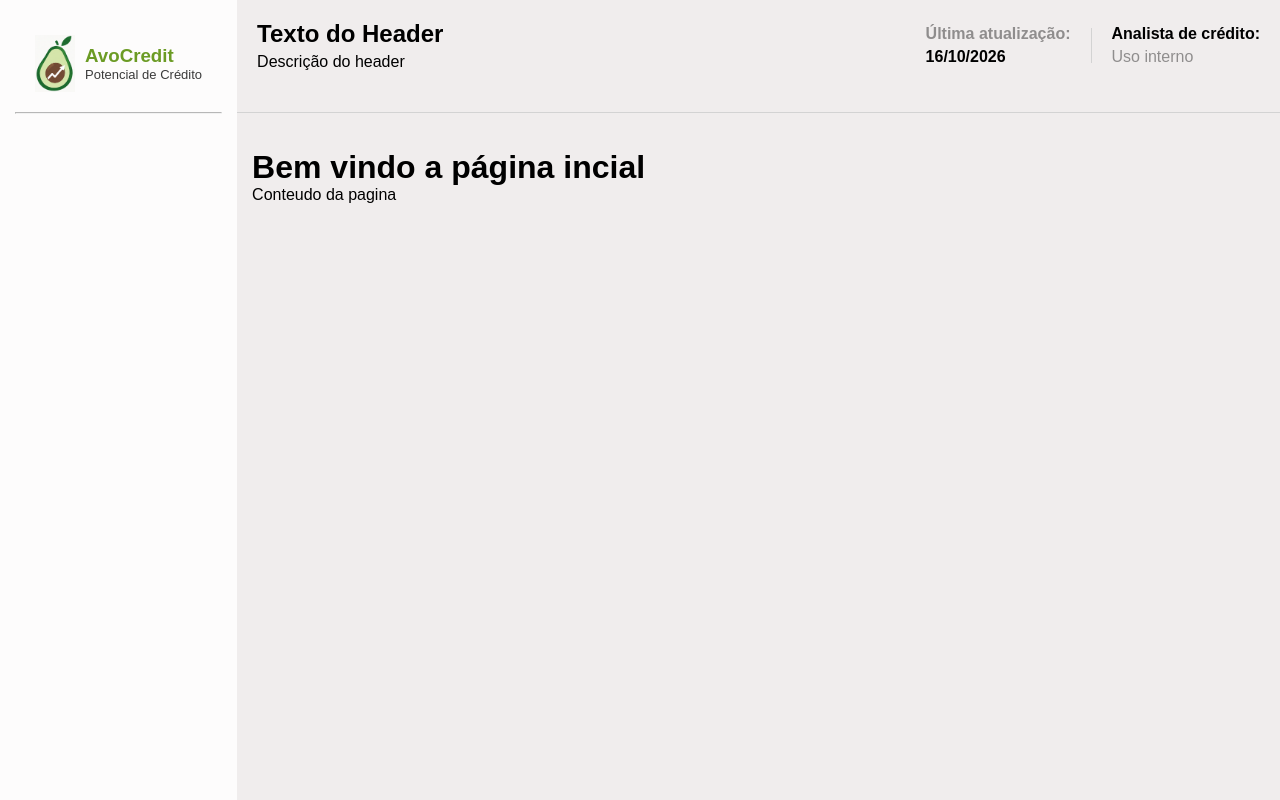
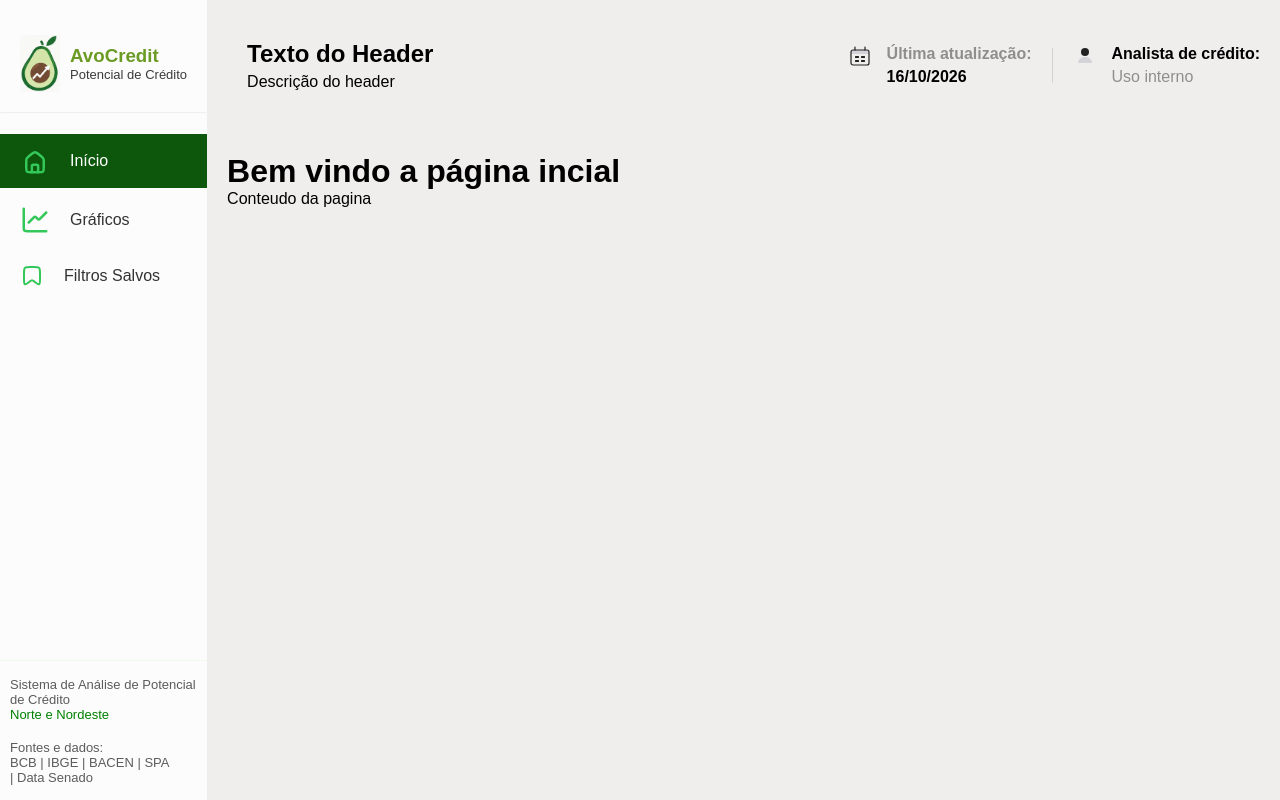
Before and after one commit to fatec-sjc-404-team/API-DSM-1SEMESTRE-2026, a Flask app: page / in a window 1280 px wide. Run offline with Flask 3, Linux system fonts and the light colour scheme.

Commit message:
feat(FC404-220): base finalizada

```diff
--- a/backend/app.py
+++ b/backend/app.py
@@ -7,7 +7,7 @@ app = Flask(__name__)
 Swagger(app)
 
 @app.get("/")
-def home():
+def inicio():
     """Renderiza a página principal.
     tags:
       - Páginas
@@ -16,6 +16,15 @@ def home():
         description: Página HTML carregada com sucesso
     """
     return render_template("index.html")
+
+@app.get("/graficos")
+def graficos():
+    return render_template("graficos.html")
+
+@app.get("/filtros_salvos")
+def filtros_salvos():
+    return render_template("filtros_salvos.html")
+
 
 @app.get("/health")
 def health():
--- a/backend/static/style.css
+++ b/backend/static/style.css
@@ -19,7 +19,7 @@ body {
 }
 
 header{
-    border-bottom: 1px solid lightgrey;
+    border-bottom: 1px none lightgrey;
     padding-bottom: 21px;
     margin-bottom: 21px;
 }
@@ -29,16 +29,72 @@ header{
     border-left: 1px solid lightgray;
     height: 35px;
     margin: 0;
+    margin-top: 20px;
 }
 
 .sidebar {
     background-color: rgb(253, 252, 252);
     width: fit-content;
     align-content: flex-start;
-    padding: 15px;
+    padding: 15px 0px;
+    box-sizing: border-box;
     height: 100vh;
+    display: flex;
+    flex-direction: column;
 }
 
+.sidebar-menu{
+    display: block;
+    margin: 20px 0px;
+    align-items: center;
+    gap: 15px;
+}
+
+.sidebar-item{
+    display: block;
+    padding: 12px 20px;
+    color: #333;
+    text-decoration: none;
+    box-sizing: border-box;
+    width: 100%;
+    border-radius: 0px;
+    margin-bottom: 5px;
+    transition: background-color 0.2s;
+}
+
+.sidebar-item.active{
+    background-color: rgb(12, 87, 12);
+    color: #ffffff;
+}
+
+.sidebar-footer{
+    margin-top: auto;
+    padding-top: 16px;
+    border-top: 1px solid rgba(144, 238, 144, 0.12);
+}
+
+footer p{
+    padding-left: 10px;
+    color: rgb(92, 92, 92);
+    opacity: 1;
+    box-sizing: border-box;
+    overflow: hidden;
+    font-size: small;
+}
 .main {
     margin: 15px;
+    margin-top: 0px;
+    margin-left: 20px;
 }
+
+.icons{
+    width: 30px;
+}
+
+.sidebar-icon{
+    display: flex;
+    margin: 20px;
+    align-items: center;
+    gap: 15px;
+    background-color: green;
+}
--- a/backend/templates/base.html
+++ b/backend/templates/base.html
@@ -19,29 +19,68 @@
                     <p style="color: rgb(59, 59, 59); font-size: small;">Potencial de Crédito</p>
                 </div>
             </div>
-            <hr style="color: lightgreen; opacity: 0.7;">
 
+            <hr style="color: lightgreen; opacity: 0.12;">
+
+            <nav class="sidebar-menu">
+                <a href="{{ url_for('inicio') }}" class="sidebar-item {% if request.path == url_for('inicio') %}active{% endif %}">
+                    <div style="display: flex; align-items: center; gap: 20px;">
+                        <img src="{{ url_for('static', filename='images/Home_light.svg')}}" alt="home" class="icons">
+                        <p>Início</p>
+                    </div>
+                </a>
+
+                <a href="{{ url_for('graficos') }}" class="sidebar-item {% if request.path == url_for('graficos') %}active{% endif %}">
+                    <div style="display: flex; align-items: center; gap: 20px;">
+                        <img src="{{ url_for('static', filename='images/Line_up.svg') }}" alt="graficos" class="icons">
+                        <p>Gráficos</p>
+                    </div>
+                </a>
+
+                <a href="{{ url_for('filtros_salvos') }}" class="sidebar-item {% if request.path == url_for('filtros_salvos') %}active{% endif %}">
+                    <div style="display: flex; align-items: center; gap: 20px;">
+                        <img src="{{ url_for('static', filename='images/Bookmark.svg')}}" alt="">
+                        <p>Filtros Salvos</p>
+                    </div>
+                </a>
+            </nav>
+
+            <footer class="sidebar-footer">
+                <p>Sistema de Análise de Potencial <br>de Crédito</p>
+                <p style="color: green;">Norte e Nordeste</p>
+                <br>
+                <p>Fontes e dados:</p>
+                <p>BCB | IBGE | BACEN | SPA <br>| Data Senado</p>
+            </footer>
         </aside>
 
         <div style="display: flex; flex-direction: column; flex: 1; overflow-x: hidden;">
             <header>
                 <div class="top-header">
                     <div style="justify-content: center;">
-                        <h2 style="margin-bottom: 5px;">{% block header_title %}Texto do Header{% endblock %}</h2>
-                        <p style="margin-top: 5px;">{% block header_desc %}Descrição do header{% endblock %}</p>
+                        <h2 style="margin-bottom: 5px; margin-left: 20px; margin-top: 20px">{% block header_title %}Texto do Header{% endblock %}</h2>
+                        <p style="margin-top: 5px; margin-left: 20px">{% block header_desc %}Descrição do header{% endblock %}</p>
                     </div>
 
                     <div style="display: flex; align-items: center; gap: 20px; margin-right: 0;">
-                        <div>
-                            <h4 style="margin-bottom: 5px; opacity: 0.4;">Última atualização:</h4>
-                            <p style="margin-top: 5px;"><b>16/10/2026</b></p>
+                        <div style="display: flex; align-items: center; gap: 15px;">
+                            <img src="{{ url_for('static', filename=('images/Date_range_duotone.svg'))}}" alt="calendar">
+                            <div style="display: block;">
+                                <h4 style="margin-bottom: 5px; opacity: 0.4; margin-top: 20px;">Última atualização:</h4>
+                                <p style="margin-top: 5px;"><b>16/10/2026</b></p>
+                            </div>
+
                         </div>
 
                         <hr class="divisor">
 
-                        <div>
-                            <h4 style="margin-bottom: 5px;"><b>Analista de crédito:</b></h4>
-                            <p style="margin-top: 5px; opacity: 0.4;">Uso interno</p>
+                        <div style="display: flex; align-items: center; gap: 15px;">
+                            <img src="{{ url_for('static', filename=('images/User_duotone.svg'))}}" alt="user">
+                            <div style="display: block;">
+                                <h4 style="margin-bottom: 5px; margin-top: 20px;"><b>Analista de crédito:</b></h4>
+                                <p style="margin-top: 5px; opacity: 0.4;">Uso interno</p>
+                            </div>
+
                         </div>
                     </div>
                 </div>
--- /dev/null
+++ b/backend/templates/filtros_salvos.html
@@ -0,0 +1 @@
+{% extends "base.html" %}
```
Also changed, not shown: backend/templates/graficos.html (added, +9 -0 lines), backend/static/images/Bookmark.svg (added), backend/static/images/Date_range_duotone.svg (added), backend/static/images/Home_light.svg (added), backend/static/images/Line_up.svg (added), backend/static/images/User_duotone.svg (added).
